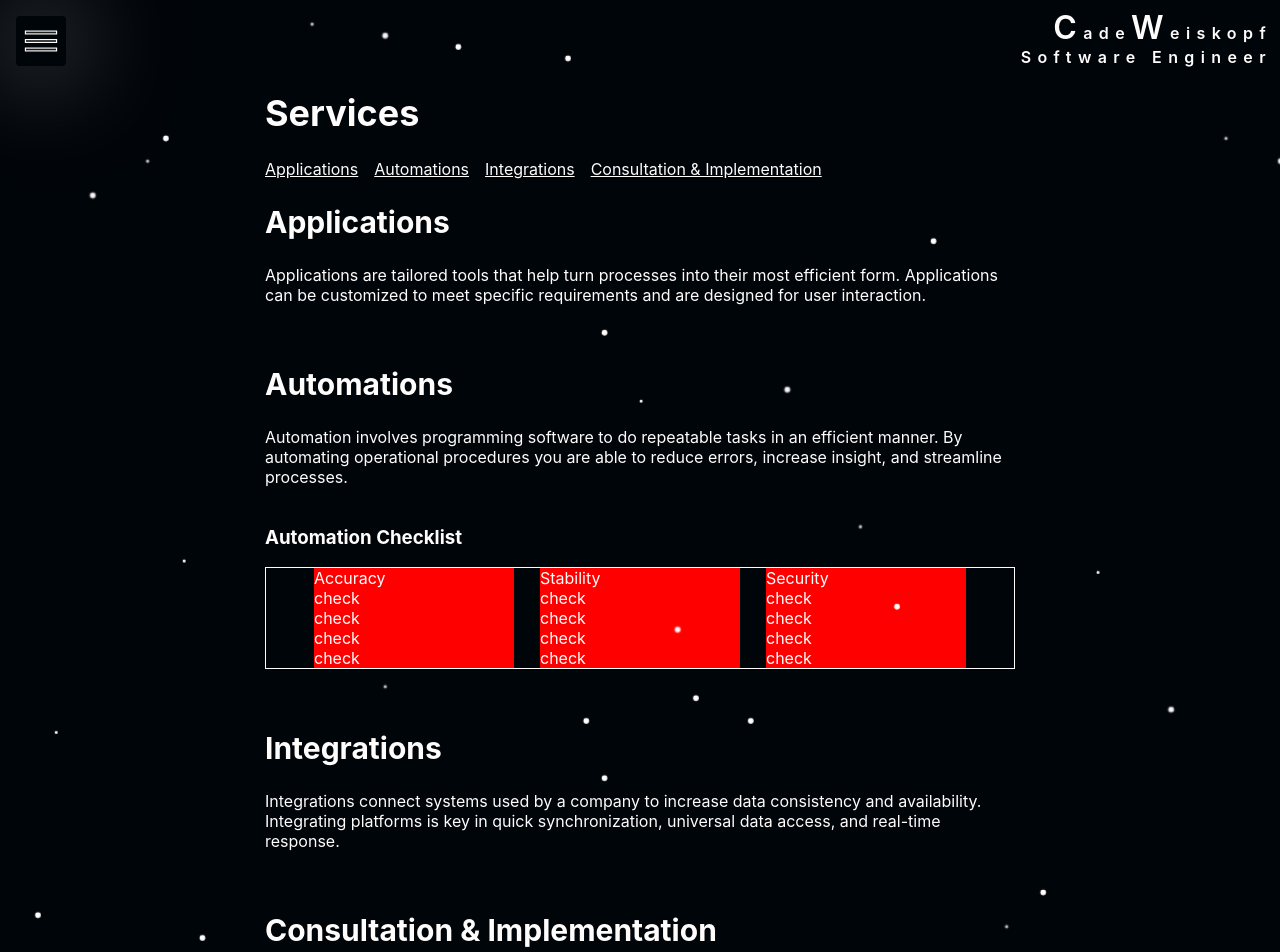
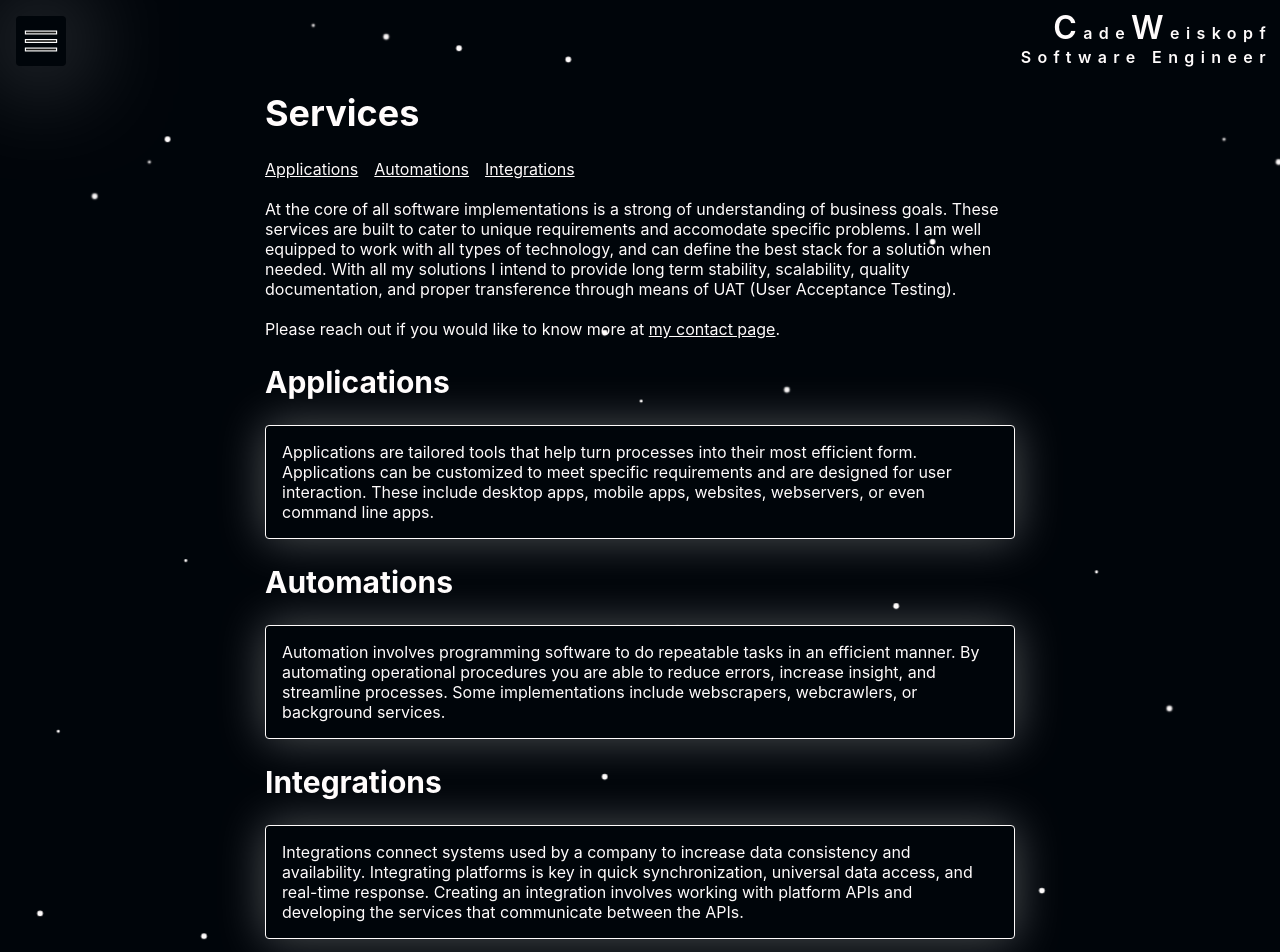
Before and after one commit to CadeWeiskopf/personal-website, a React (Create React App) app: page /about in a window 1280 px wide. Shown: the top 952 px of the page. Built offline with nearby package versions, Linux system fonts and the light colour scheme.

Commit message:
mainly about stuff and contact response message  start

```diff
--- a/src/App.css
+++ b/src/App.css
@@ -2,6 +2,8 @@
   background-color: var(--background-primary);
   color: var(--text-primary);
   min-height: 100vh;
+  display: flex;
+  flex-direction: column;
 }
 
 .compass-icon {
@@ -10,11 +12,16 @@
   padding: 0.5rem;
   box-sizing: border-box;
   stroke-width: 0.4;
+  z-index: 1;
+}
+.compass-icon * {
+  z-index: 1;
 }
 
 main {
   display: flex;
   justify-content: center;
+  flex: 1;
 }
 .main-wrapper {
   width: 100%;
--- a/src/components/nav/Nav.tsx
+++ b/src/components/nav/Nav.tsx
@@ -25,11 +25,8 @@ export const NavButton: React.FC = () => {
   return (
     <div
       className={styles.buttonWrapper}
-      onMouseEnter={showNavList}
+      onClick={showNavList}
       onMouseLeave={hideNavList}
-      onClick={(event: React.MouseEvent<HTMLDivElement, MouseEvent>) => {
-        event.currentTarget.dispatchEvent(new Event("mouseover"));
-      }}
     >
       {compassIcon}
     </div>
--- a/src/components/outerspace/Outerspace.module.css
+++ b/src/components/outerspace/Outerspace.module.css
@@ -48,6 +48,7 @@
     -30vw -18vh 1px 1px var(--text-primary),
     25vw 15vh 0px 0px var(--text-primary);
   animation: spacetravel 10s alternate infinite;
+  filter: blur(0.1px);
 }
 @keyframes spacetravel {
   0% {
--- a/src/pages/about/About.module.css
+++ b/src/pages/about/About.module.css
@@ -1,9 +1,17 @@
 .wrapper {
   margin-top: 1rem;
+}
+@media screen and (max-width: 426px) {
+  .wrapper h1,
+  .wrapper h2,
+  .wrapper h3 {
+    text-align: center;
+  }
 }
 .linksWrapper {
   display: flex;
   gap: 1em;
+  flex-wrap: wrap;
 }
 .linksWrapper a {
   all: unset;
@@ -15,3 +23,13 @@
   background: red;
   width: 200px;
 }
+
+.infoWrapper {
+  padding: 1em;
+  border: 1px solid;
+  border-radius: 4px;
+  position: relative;
+  background: var(--background-primary);
+  z-index: 1;
+  box-shadow: 0px 0px 45px 1px rgba(255, 255, 255, 0.3);
+}
--- a/src/pages/about/About.tsx
+++ b/src/pages/about/About.tsx
@@ -1,6 +1,7 @@
 import { ReactElement, useContext, useEffect } from "react";
 import { AppContext } from "../../AppContext";
 import styles from "./About.module.css";
+import { Link } from "react-router-dom";
 
 type ServicesData = {
   id: string;
@@ -15,7 +16,9 @@ const data: ServicesData[] = [
       <>
         Applications are tailored tools that help turn processes into their most
         efficient form. Applications can be customized to meet specific
-        requirements and are designed for user interaction.
+        requirements and are designed for user interaction. These include
+        desktop apps, mobile apps, websites, webservers, or even command line
+        apps.
       </>
     ),
   },
@@ -27,10 +30,12 @@ const data: ServicesData[] = [
         <div>
           Automation involves programming software to do repeatable tasks in an
           efficient manner. By automating operational procedures you are able to
-          reduce errors, increase insight, and streamline processes.
+          reduce errors, increase insight, and streamline processes. Some
+          implementations include webscrapers, webcrawlers, or background
+          services.
         </div>
-        <br />
-        <div>
+
+        {/* <br /> <div>
           <h3>Automation Checklist</h3>
           <div
             style={{
@@ -63,7 +68,7 @@ const data: ServicesData[] = [
               <div>check</div>
             </div>
           </div>
-        </div>
+        </div> */}
       </>
     ),
   },
@@ -74,22 +79,22 @@ const data: ServicesData[] = [
       <>
         Integrations connect systems used by a company to increase data
         consistency and availability. Integrating platforms is key in quick
-        synchronization, universal data access, and real-time response.
+        synchronization, universal data access, and real-time response. Creating
+        an integration involves working with platform APIs and developing the
+        services that communicate between the APIs.
       </>
     ),
   },
-  {
-    id: "consultation-and-implemntation",
-    label: "Consultation & Implementation",
-    info: (
-      <>
-        Lorem ipsum dolor sit amet consectetur adipisicing elit. Voluptates
-        itaque magni nam possimus recusandae reiciendis deleniti minima debitis
-        cupiditate? Numquam inventore libero itaque quibusdam sint, commodi esse
-        corrupti ipsum eum!
-      </>
-    ),
-  },
+  // {
+  //   id: "devops",
+  //   label: "DevOps",
+  //   info: (
+  //     <>
+  //       DevOps has the goal of making development and deployment of software
+  //       within organizations easier.
+  //     </>
+  //   ),
+  // },
 ];
 
 const About: React.FC = () => {
@@ -106,11 +111,30 @@ const About: React.FC = () => {
           <a href={`#${d.id}`}>{d.label}</a>
         ))}
       </div>
+      <br />
+      <div>
+        At the core of all software implementations is a strong of understanding
+        of business goals. These services are built to cater to unique
+        requirements and accomodate specific problems. I am well equipped to
+        work with all types of technology, and can define the best stack for a
+        solution when needed. With all my solutions I intend to provide long
+        term stability, scalability, quality documentation, and proper
+        transference through means of UAT (User Acceptance Testing).
+        <br />
+        <br />
+        Please reach out if you would like to know more at{" "}
+        <Link
+          to="/contact"
+          style={{ color: "var(--text-primary)" }}
+        >
+          my contact page
+        </Link>
+        .
+      </div>
       {data.map((d) => (
         <>
           <h2 id={`${d.id}`}>{d.label}</h2>
-          <p>{d.info}</p>
-          <br />
+          <p className={styles.infoWrapper}>{d.info}</p>
         </>
       ))}
     </div>
--- a/src/pages/contact/Contact.module.css
+++ b/src/pages/contact/Contact.module.css
@@ -10,6 +10,9 @@
   gap: 0.5em;
 }
 .formShadowWrapper {
+  display: flex;
+  flex-direction: column;
+  gap: 0.5em;
   box-shadow: 0px 0px 45px 1px rgba(255, 255, 255, 0.3);
 }
 .inputRow {
@@ -117,3 +120,20 @@ form {
 .wrapper button[type="submit"]:hover .spinnerCircle {
   stroke: var(--background-primary);
 }
+
+.responseWrapper {
+  display: flex;
+  flex-direction: column;
+  justify-content: center;
+  align-items: center;
+  height: 100%;
+  position: relative;
+}
+.responseMessageWrapper {
+  padding: 1em;
+  border: 1px solid;
+  border-radius: 4px;
+  background: var(--background-primary);
+  z-index: 1;
+  box-shadow: 0px 0px 45px 1px rgba(255, 255, 255, 0.3);
+}
--- a/src/pages/contact/spinner.tsx
+++ b/src/pages/contact/spinner.tsx
@@ -23,9 +23,9 @@ export default (
         fill="none"
         className={styles.spinnerCircle}
         stroke="var(--background-primary)"
-        stroke-width="10"
+        strokeWidth="10"
         r="35"
-        stroke-dasharray="164.93361431346415 56.97787143782138"
+        strokeDasharray="164.93361431346415 56.97787143782138"
       >
         <animateTransform
           attributeName="transform"
```
Also changed, not shown: src/pages/contact/Contact.tsx (+101 -5 lines).
